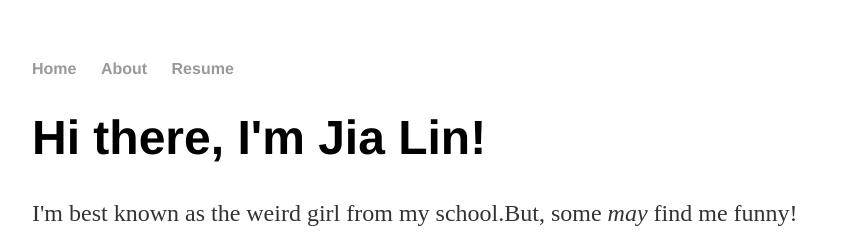
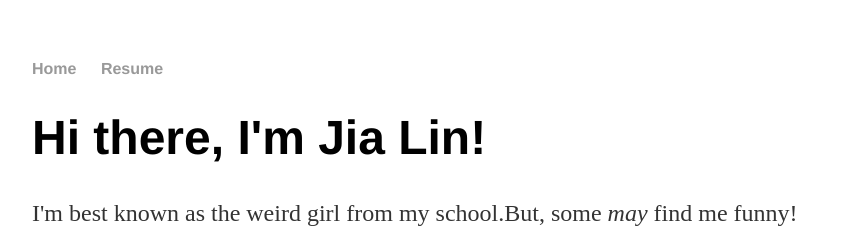
Before and after one commit to jlin95/jlin95.github.io, a Jekyll site: the page index.html, which Jekyll copies as it is, in a window 1280 px wide. Shown: the top 252 px of the page, without its empty margins (160-1027 px from the left). Built offline with Jekyll 4.4.1, drawn with Linux system fonts in a browser that asks for light colours.

Commit message:
Update index.html

```diff
--- a/index.html
+++ b/index.html
@@ -10,7 +10,6 @@
     		<ul>
 
         		<li><a href="/">Home</a></li>
-	        	<li><a href="/about/index.html">About</a></li>
         		<li><a href="../assets/Resume_26Jan.pdf">Resume</a></li>
 
 
```
